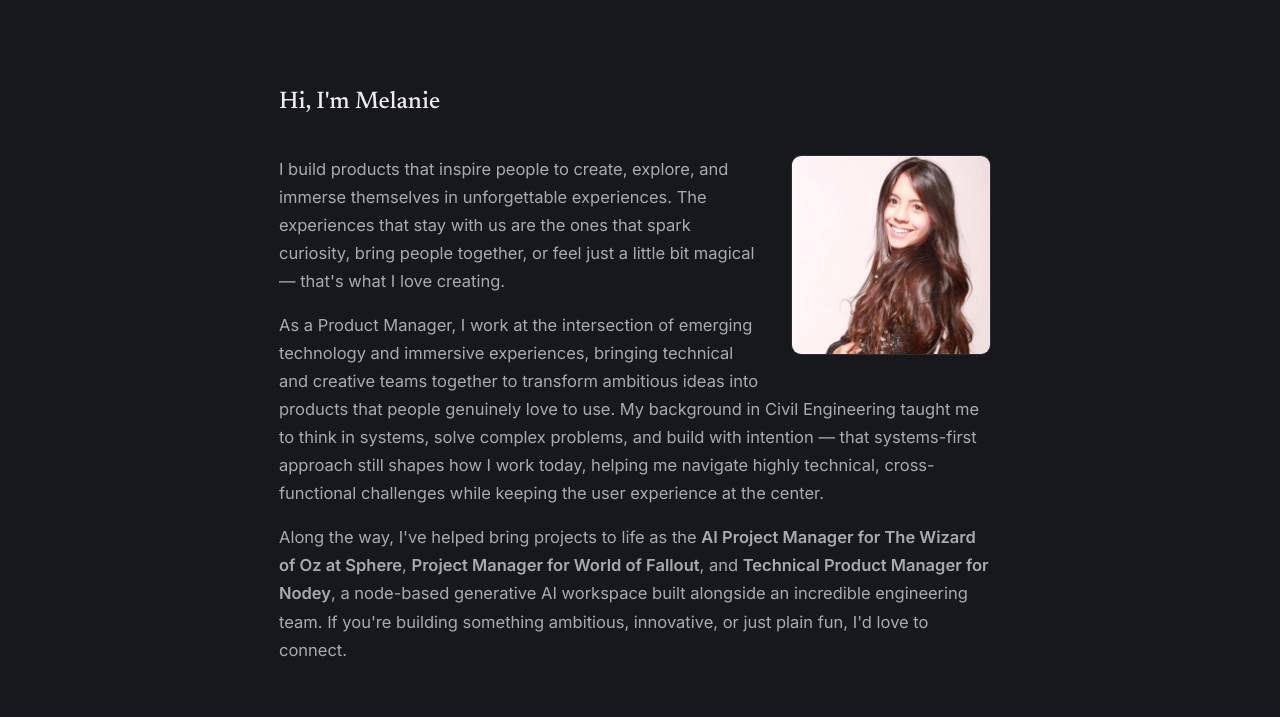
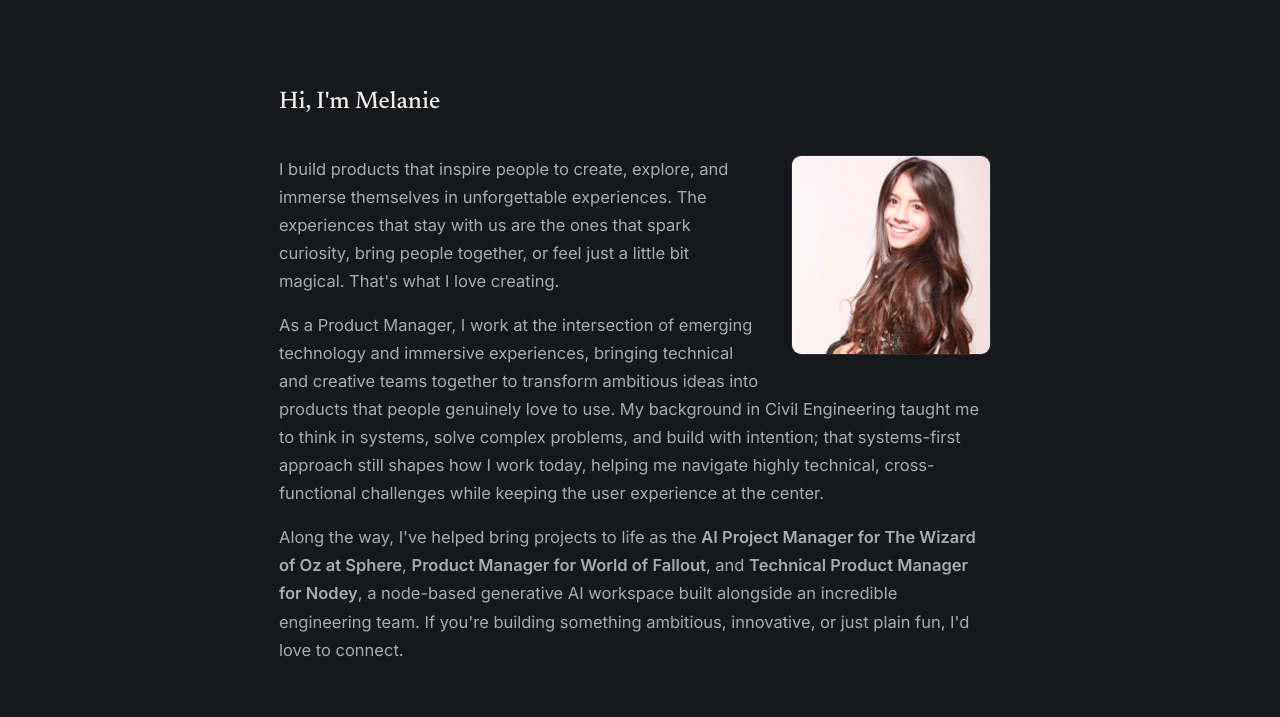
Before and after one commit to mzarzur/mzarzur.github.io, a plain HTML site: page about.html in a window 1280 px wide. Shown: the part 71-788 px from the top of the page. Drawn offline with Linux system fonts and the light colour scheme; files whose address does not match are found by name.

Commit message:
Update about.html

```diff
--- a/about.html
+++ b/about.html
@@ -162,9 +162,9 @@
     <h2>Hi, I'm Melanie</h2>
     <div class="about-body">
       <img class="about-photo" src="images/melanie-headshot.jpg" alt="Melanie Zarzur">
-      <p>I build products that inspire people to create, explore, and immerse themselves in unforgettable experiences. The experiences that stay with us are the ones that spark curiosity, bring people together, or feel just a little bit magical — that's what I love creating.</p>
-      <p>As a Product Manager, I work at the intersection of emerging technology and immersive experiences, bringing technical and creative teams together to transform ambitious ideas into products that people genuinely love to use. My background in Civil Engineering taught me to think in systems, solve complex problems, and build with intention — that systems-first approach still shapes how I work today, helping me navigate highly technical, cross-functional challenges while keeping the user experience at the center.</p>
-      <p>Along the way, I've helped bring projects to life as the <b>AI Project Manager for The Wizard of Oz at Sphere</b>, <b>Project Manager for World of Fallout</b>, and <b>Technical Product Manager for Nodey</b>, a node-based generative AI workspace built alongside an incredible engineering team. If you're building something ambitious, innovative, or just plain fun, I'd love to connect.</p>
+      <p>I build products that inspire people to create, explore, and immerse themselves in unforgettable experiences. The experiences that stay with us are the ones that spark curiosity, bring people together, or feel just a little bit magical. That's what I love creating.</p>
+      <p>As a Product Manager, I work at the intersection of emerging technology and immersive experiences, bringing technical and creative teams together to transform ambitious ideas into products that people genuinely love to use. My background in Civil Engineering taught me to think in systems, solve complex problems, and build with intention; that systems-first approach still shapes how I work today, helping me navigate highly technical, cross-functional challenges while keeping the user experience at the center.</p>
+      <p>Along the way, I've helped bring projects to life as the <b>AI Project Manager for The Wizard of Oz at Sphere</b>, <b>Product Manager for World of Fallout</b>, and <b>Technical Product Manager for Nodey</b>, a node-based generative AI workspace built alongside an incredible engineering team. If you're building something ambitious, innovative, or just plain fun, I'd love to connect.</p>
     </div>
 
     <div class="about-video is-paused" id="aboutVideo">
```
